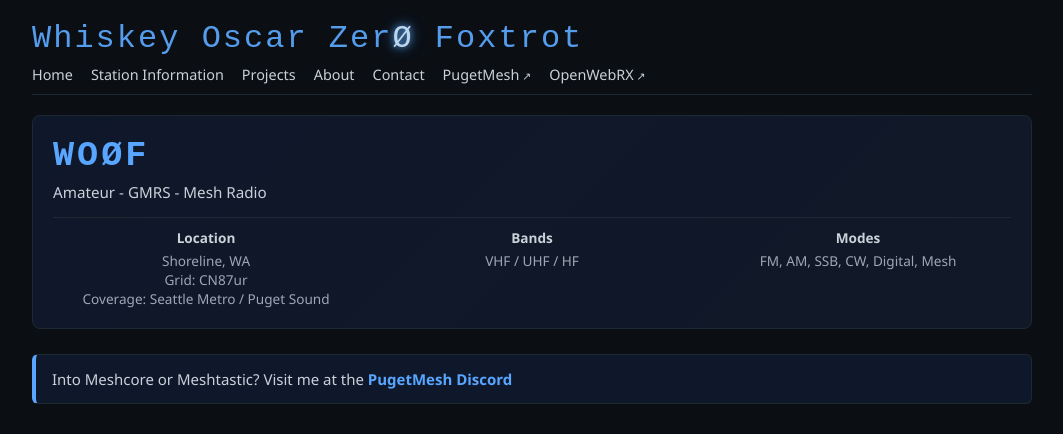
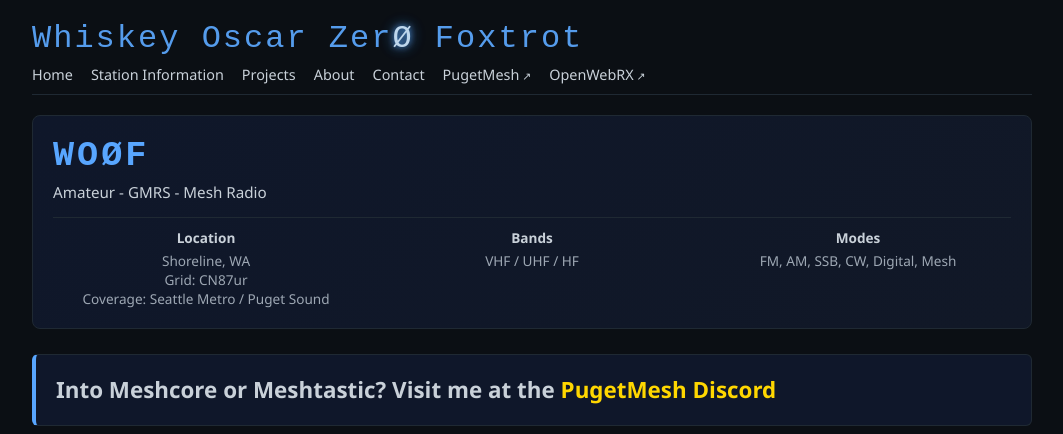
Before and after one commit to Lymitliss/Lymitliss.github.io, a Jekyll site: the page built from index.md, in a window 1280 px wide. Shown: the top 434 px of the page, without its empty margins (108-1171 px from the left). Built offline with Jekyll 4.4.1, drawn with Linux system fonts in a browser that asks for light colours.

Commit message:
Update style.css

```diff
--- a/assets/style.css
+++ b/assets/style.css
@@ -155,15 +155,18 @@ h3 {
   border: 1px solid #1f2933;
   border-left: 4px solid #58a6ff;
   border-radius: 6px;
-  padding: 14px 16px;
+  padding: 18px 20px;
   margin-bottom: 25px;
   color: #c9d1d9;
-  font-weight: 500;
+  font-weight: 600;
+  font-size: 1.4rem;
+  line-height: 1.5;
 }
 
-.home-banner a {
-  color: #58a6ff;
-  font-weight: 700;
+.home-banner a,
+.home-banner a:visited {
+  color: #ffd700;
+  font-weight: 800;
   text-decoration: none;
 }
 
@@ -241,41 +244,6 @@ h3 {
   font-size: 0.88rem;
 }
 
-/* BAND STATUS */
-.band-status-list {
-  margin-top: 12px;
-  display: grid;
-  gap: 8px;
-}
-
-.band-status-row {
-  display: flex;
-  justify-content: space-between;
-  align-items: center;
-  gap: 12px;
-  padding: 8px 10px;
-  background: #111827;
-  border: 1px solid #1f2933;
-  border-radius: 4px;
-}
-
-.band-name {
-  font-weight: 600;
-  color: #c9d1d9;
-}
-
-.band-badge {
-  padding: 3px 10px;
-  border-radius: 999px;
-  font-size: 0.8rem;
-  font-weight: 700;
-  text-transform: uppercase;
-}
-
-.band-good { background: #238636; color: #fff; }
-.band-fair { background: #9e6a03; color: #fff; }
-.band-poor { background: #da3633; color: #fff; }
-
 /* STATION PAGE */
 .station-card {
   background: #0f172a;
```
